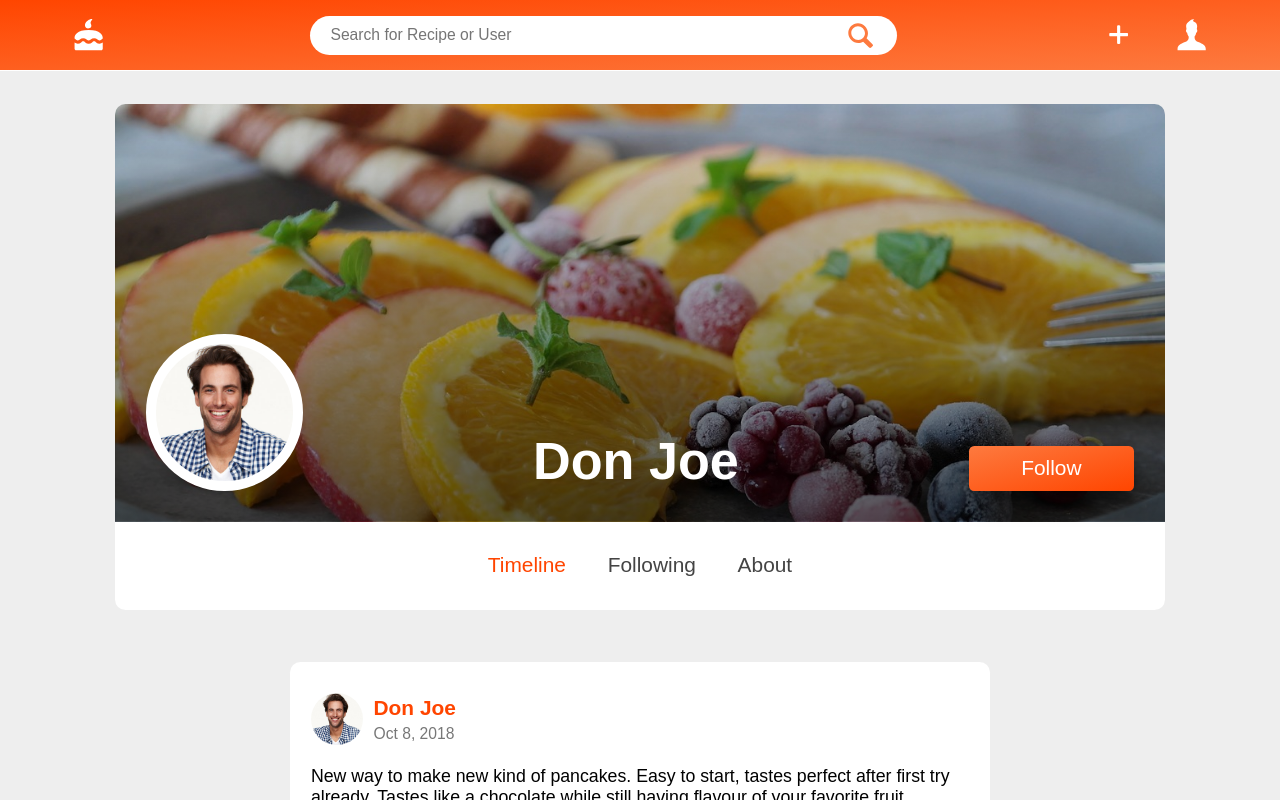
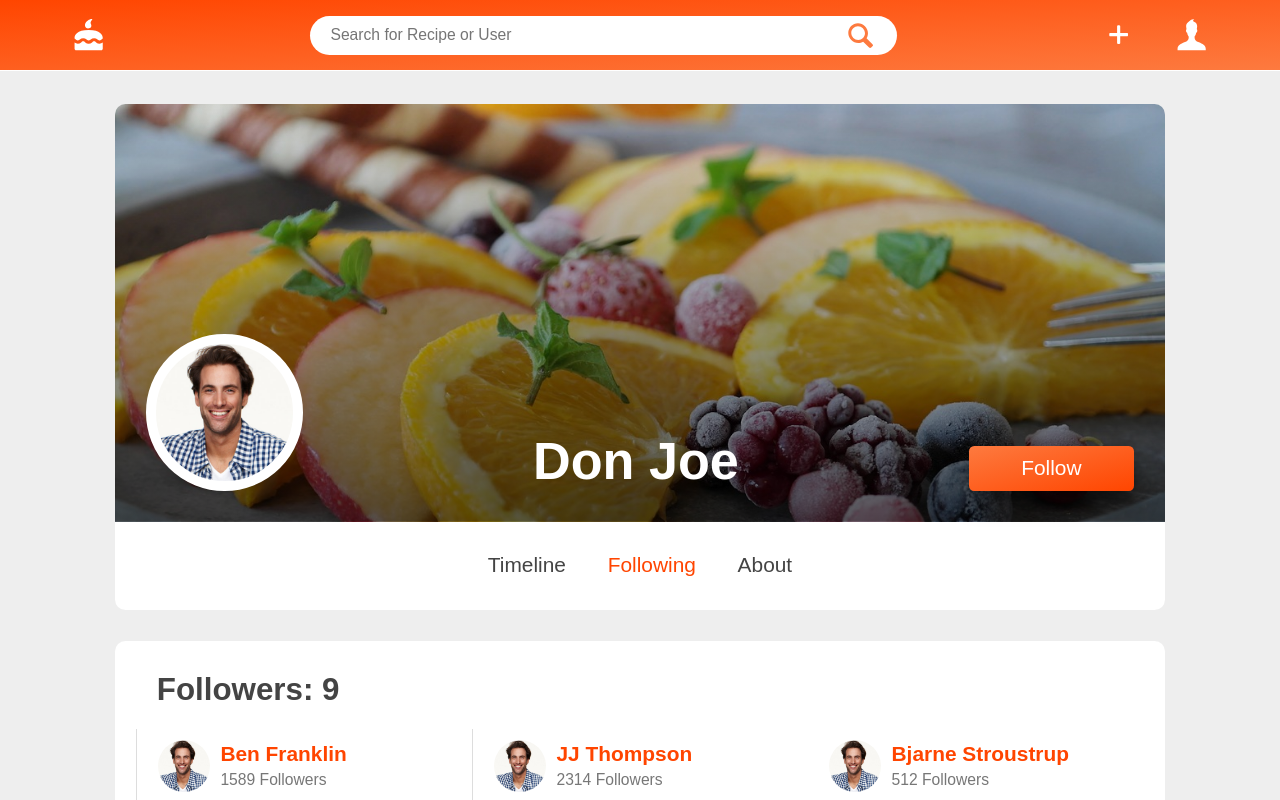
Before and after one commit to wonez/Dulce, a React app: page /profile in a window 1280 px wide. Shown: the top 800 px of the page. Built offline with nearby package versions, Linux system fonts and the light colour scheme.

Commit message:
following

```diff
--- /dev/null
+++ b/src/components/Person/Person.js
@@ -0,0 +1,20 @@
+import React from 'react'
+
+import classes from './Person.scss'
+
+const Person = ({ data }) => {
+    return(
+        <div className={classes.AuthorBox}>
+            <div    className={classes.Avatar}
+                    style={{backgroundImage: `url(${data.imgPath})`}}>
+                {/* slika */}
+            </div>
+            <div className={classes.Data}>
+                <h5 className={classes.Data__Name}>{data.name}</h5>
+                <p className={classes.Data__Followers}>{data.followers} Followers</p>
+            </div>
+        </div>
+    );
+}
+
+export default Person;
--- /dev/null
+++ b/src/components/Person/Person.scss
@@ -0,0 +1,41 @@
+.AuthorBox{
+    display: flex;
+    padding: 1rem 2rem;
+    align-items: center;
+
+    // border: 1px solid $color-gray-light;
+    border-left: 1px solid $color-gray-light;
+    // border-radius: 1000rem;
+    transition: 1s all;
+    &:hover{
+        background: $color-gray-lighter;
+    }
+    &:nth-child(3n ){
+        border: none;
+    }
+}
+
+.Data{
+    padding-left: 1rem;
+    &__Name{
+        color: $color-primary-dark;
+        font-size: 2rem;
+        padding-bottom: .5rem;
+        &:hover{
+            text-decoration: underline;
+            cursor: pointer;
+        }
+    }
+    &__Followers{
+        color: $color-gray-dark;
+        font-size: 1.5rem;
+    }
+}
+
+.Avatar{
+    width: 5rem;
+    height: 5rem;
+    border-radius: 50%;
+    background-position: center;
+    background-size: cover;
+}
--- a/src/components/ProfileNavigation/ProfileNavigation.scss
+++ b/src/components/ProfileNavigation/ProfileNavigation.scss
@@ -1,5 +1,6 @@
 .ProfileNavigation{
     padding: 2rem 1rem;
+    margin-bottom: 3rem;
     font-size: 2rem;
     background: white;
     display: flex;
--- /dev/null
+++ b/src/containers/Following/Following.js
@@ -0,0 +1,82 @@
+import React, { Component } from 'react'
+
+import classes from './Following.scss';
+
+import Person from '../../components/Person/Person'
+
+class Following extends Component{
+
+    state = {
+        people: [
+            {
+                name: 'Ben Franklin',
+                followers: 1589,
+                imgPath: 'src/assets/profile.jpg',
+                id: 1,
+            },
+            {
+                name: 'JJ Thompson',
+                followers: 2314,
+                imgPath: 'src/assets/profile.jpg',
+                id: 2,
+            },
+            {
+                name: 'Bjarne Stroustrup',
+                followers: 512,
+                imgPath: 'src/assets/profile.jpg',
+                id: 3
+            },
+            {
+                name: 'Ben Franklin',
+                followers: 1589,
+                imgPath: 'src/assets/profile.jpg',
+                id: 4
+            },
+            {
+                name: 'JJ Thompson',
+                followers: 2314,
+                imgPath: 'src/assets/profile.jpg',
+                id: 5
+            },
+            {
+                name: 'Bjarne Stroustrup',
+                followers: 512,
+                imgPath: 'src/assets/profile.jpg',
+                id: 6
+            },
+            {
+                name: 'Ben Franklin',
+                followers: 1589,
+                imgPath: 'src/assets/profile.jpg',
+                id: 7
+            },
+            {
+                name: 'JJ Thompson',
+                followers: 2314,
+                imgPath: 'src/assets/profile.jpg',
+                id: 8
+            },
+            {
+                name: 'Bjarne Stroustrup',
+                followers: 512,
+                imgPath: 'src/assets/profile.jpg',
+                id: 9
+            },
+        ]
+    }
+
+    render(){
+        return(
+            <div className={classes.Following}>
+                <h2 className={classes.Following__Heading}>Followers: 9</h2>
+                <div className={classes.Following__Container}>
+                    {this.state.people.map(person => (
+                        <Person data={person} key={person.id} />
+                    ))}
+                </div>
+            </div>
+        )
+    }
+}
+
+export default Following;
--- /dev/null
+++ b/src/containers/Following/Following.scss
@@ -0,0 +1,15 @@
+.Following{
+    background: white;
+    border-radius: 1rem;
+    padding: 3rem 2rem;
+    &__Heading{
+        font-size: 3rem;
+        color: $color-gray-darker;
+        padding: 0 0 2rem 2rem;
+    }
+    &__Container{
+        display: grid;
+        grid-template-columns: repeat(3, 1fr);
+        grid-gap: 3rem 0;
+    }
+}
--- a/src/containers/Profile/Profile.js
+++ b/src/containers/Profile/Profile.js
@@ -5,13 +5,14 @@ import ProfileNavigation from '../../components/ProfileNavigation/ProfileNavigat
 import Toolbar from '../../components/Toolbar/Toolbar'
 
 import Timeline from '../Timeline/Timeline';
+import Following from '../Following/Following';
 
 import classes from './Profile.scss';
 
 class Profile extends Component{
 
     state = {
-        active: 'timeline'
+        active: 'following'
     }
 
     activeHandler = (active) => {
@@ -30,9 +31,7 @@ class Profile extends Component{
             )
         } else if(this.state.active === 'following'){
             content = (
-                <div>
-                    following
-                </div>
+                <Following />
             )
         } else if (this.state.active === 'about'){
             content = (
--- a/src/containers/Timeline/Timeline.scss
+++ b/src/containers/Timeline/Timeline.scss
@@ -1,5 +1,5 @@
 .Timeline{
-    margin: 3rem 0;
+    margin-bottom: 3rem;
     display: flex;
     align-items: center;
     flex-direction: column;
```
